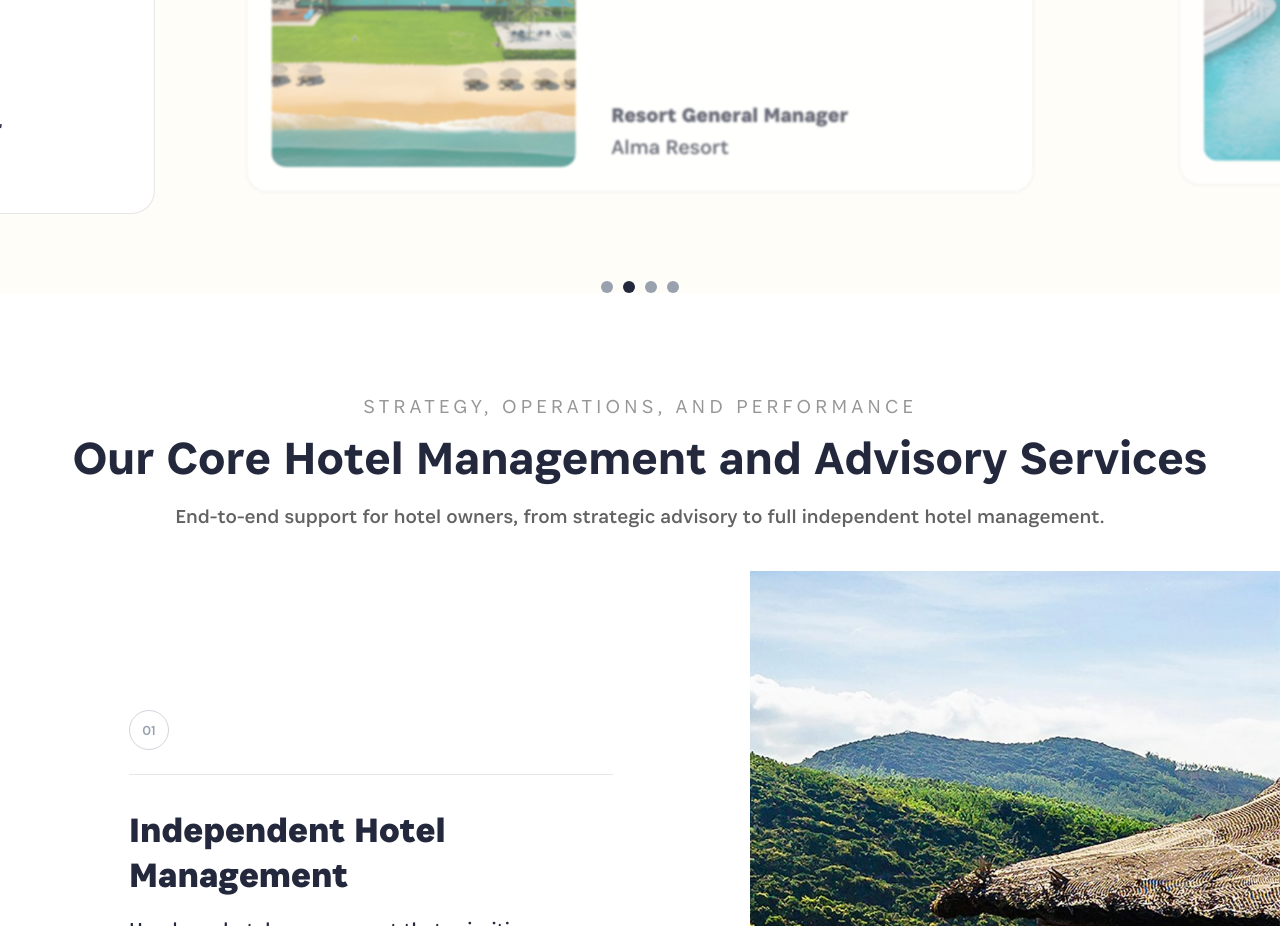
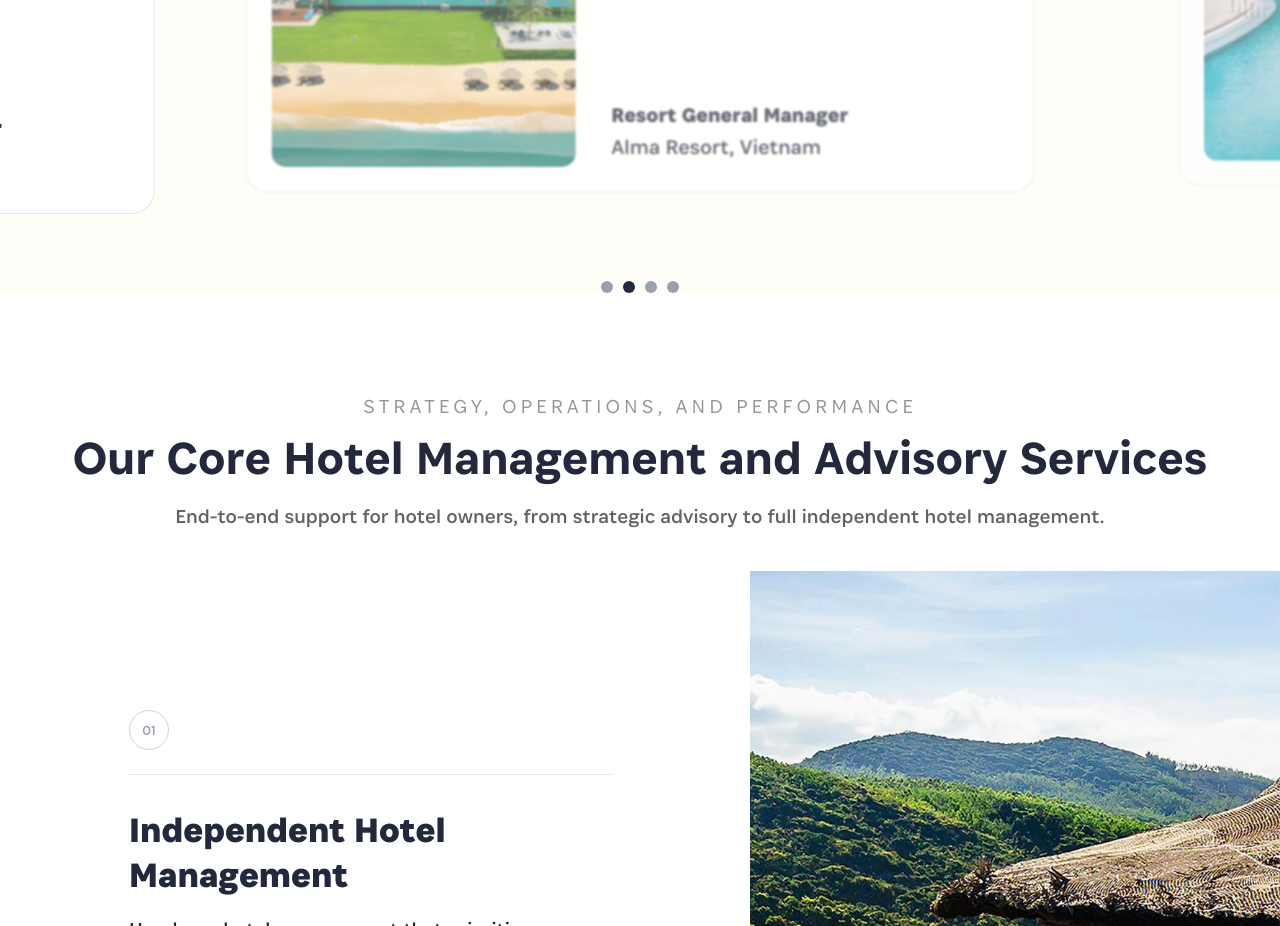
Before and after one commit to optimumhospitality/optimumhospitaity, a React (Vite) app: page / in a window 1280 px wide. Shown: the part 3060-3986 px from the top of the page. Built offline with nearby package versions, Linux system fonts and the light colour scheme.

Commit message:
added the country name

```diff
--- a/src/components/home/TestimonialsSection.tsx
+++ b/src/components/home/TestimonialsSection.tsx
@@ -17,28 +17,28 @@ const testimonials: Testimonial[] = [
     id: 1,
     quote: `"Optimum Hospitality brought clarity, discipline. Within the first year, we saw a material improvement in GOP, stronger F&B performance, and better cost control across the asset. Their independent, owner-first approach made a tangible difference "`,
     title: "Hotel Owner & Asset Partner",
-    hotel_name: "Arena Cam Ranh",
+    hotel_name: "Arena Cam Ranh, Vietnam",
     image: hotelimage1,
   },
   {
     id: 2,
     quote: `"The team at Optimum Hospitality transformed our hotel operations. Their data-driven approach and deep industry expertise helped us achieved tangible improvements in both revenue and guest satisfaction scores."`,
     title: "Resort General Manager",
-    hotel_name: "Alma Resort",
+    hotel_name: "Alma Resort, Vietnam",
     image: hotelimage2,
   },
   {
     id: 3,
     quote: `"Working with Optimum Hospitality has been a game-changer for our property. Their hands-on management style and commitment to excellence have exceeded our expectations in every way."`,
     title: "Property Owner",
-    hotel_name: "Marriott Nusa Penida",
+    hotel_name: "Marriott Nusa Penida,Indonesia",
     image: hotelimage3,
   },
   {
     id: 4,
     quote: `"We were impressed by Optimum Hospitality to our property needs and their strategic recommendations"`,
     title: "Investment Director",
-    hotel_name: "Tana Bana",
+    hotel_name: "Tana Bana,Indonesia",
     image: hotelimage4,
   },
 ];
```
